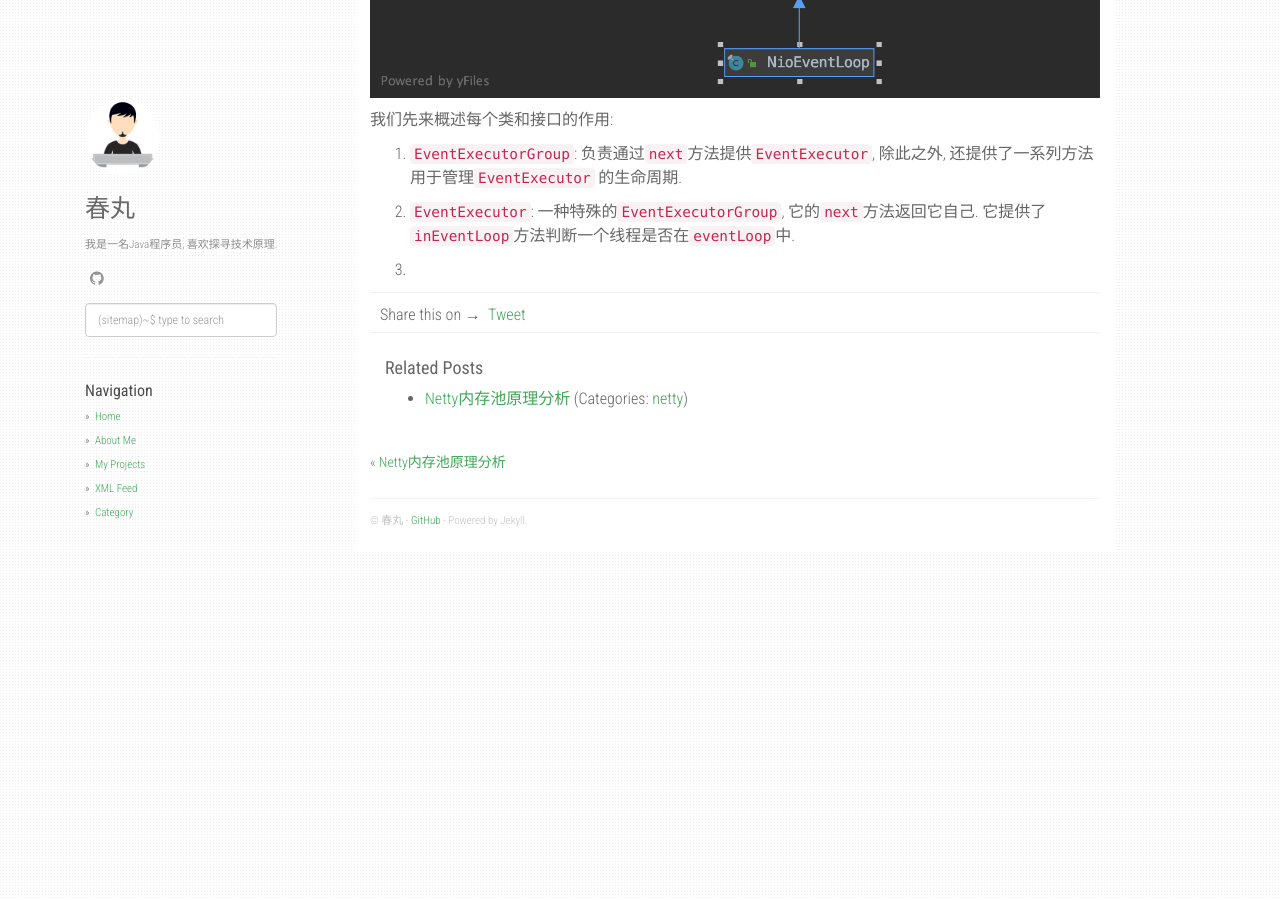
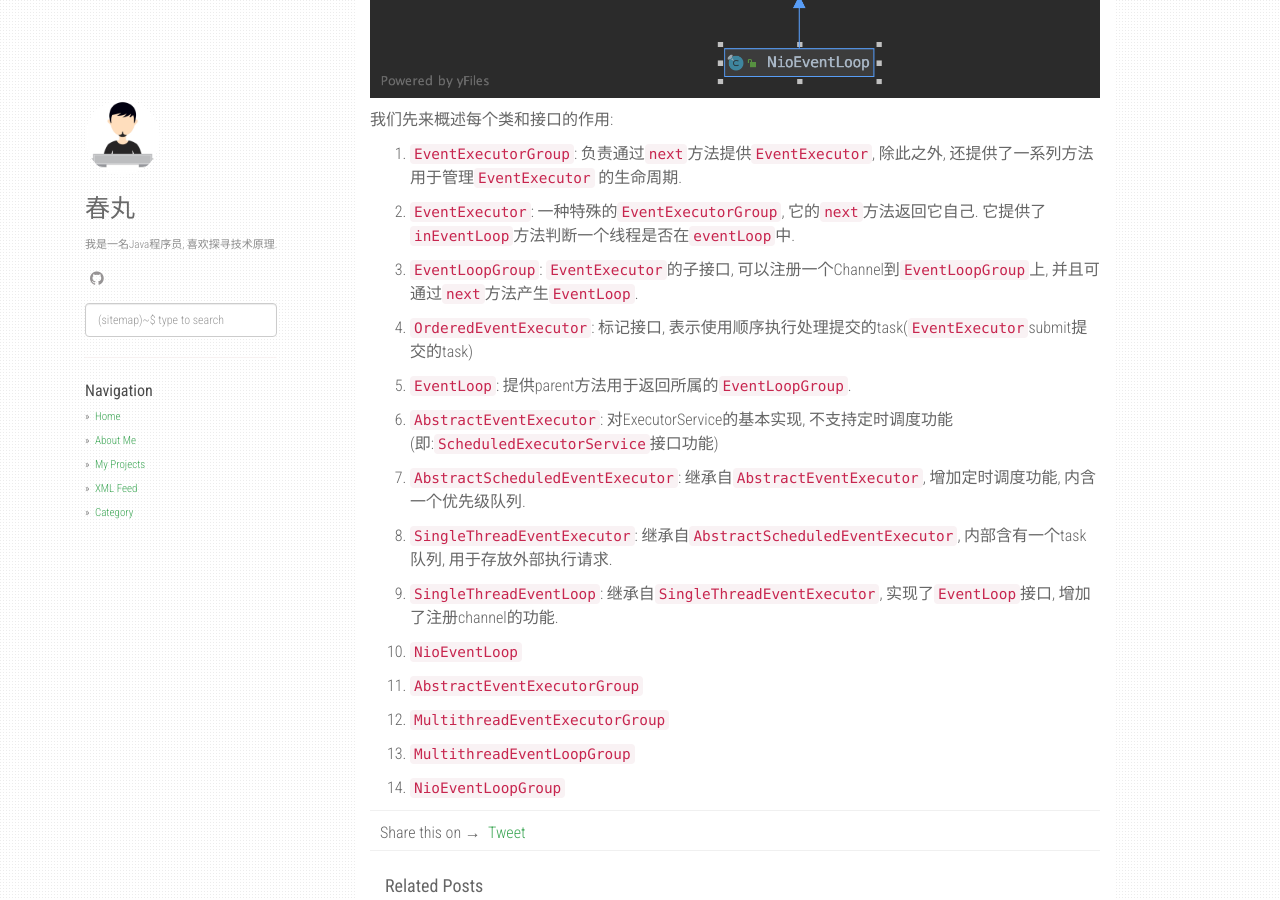
Before and after one commit to hengyoush/hengyoush.github.io, a Jekyll site: the page built from _posts/2019-07-29-netty-threadmodel-analysis.md, in a window 1280 px wide and 900 px high, scrolled down 882 px. Built offline with Jekyll 4.4.1, drawn with Linux system fonts in a browser that asks for light colours; nearby versions of some CDN libraries; comment, search, counter and statistics services are not loaded.

Commit message:
修改netty线程文章

```diff
--- a/_posts/2019-07-29-netty-threadmodel-analysis.md
+++ b/_posts/2019-07-29-netty-threadmodel-analysis.md
@@ -17,4 +17,26 @@ categories: [netty]
 
 2. `EventExecutor`: 一种特殊的`EventExecutorGroup`, 它的`next`方法返回它自己. 它提供了`inEventLoop`方法判断一个线程是否在`eventLoop`中.
 
-3.
+3. `EventLoopGroup`: `EventExecutor`的子接口, 可以注册一个Channel到`EventLoopGroup`上, 并且可通过`next`方法产生`EventLoop`.
+
+4. `OrderedEventExecutor`: 标记接口, 表示使用顺序执行处理提交的task(`EventExecutor`submit提交的task)
+
+5. `EventLoop`: 提供parent方法用于返回所属的`EventLoopGroup`.
+
+6. `AbstractEventExecutor`: 对ExecutorService的基本实现, 不支持定时调度功能(即:`ScheduledExecutorService`接口功能)
+
+7. `AbstractScheduledEventExecutor`: 继承自`AbstractEventExecutor`, 增加定时调度功能, 内含一个优先级队列.
+
+8. `SingleThreadEventExecutor`: 继承自`AbstractScheduledEventExecutor`, 内部含有一个task队列, 用于存放外部执行请求.
+
+9. `SingleThreadEventLoop`: 继承自`SingleThreadEventExecutor`, 实现了`EventLoop`接口, 增加了注册channel的功能.
+
+10. `NioEventLoop`
+
+11. `AbstractEventExecutorGroup`
+
+12. `MultithreadEventExecutorGroup`
+
+13. `MultithreadEventLoopGroup`
+
+14. `NioEventLoopGroup`
```
